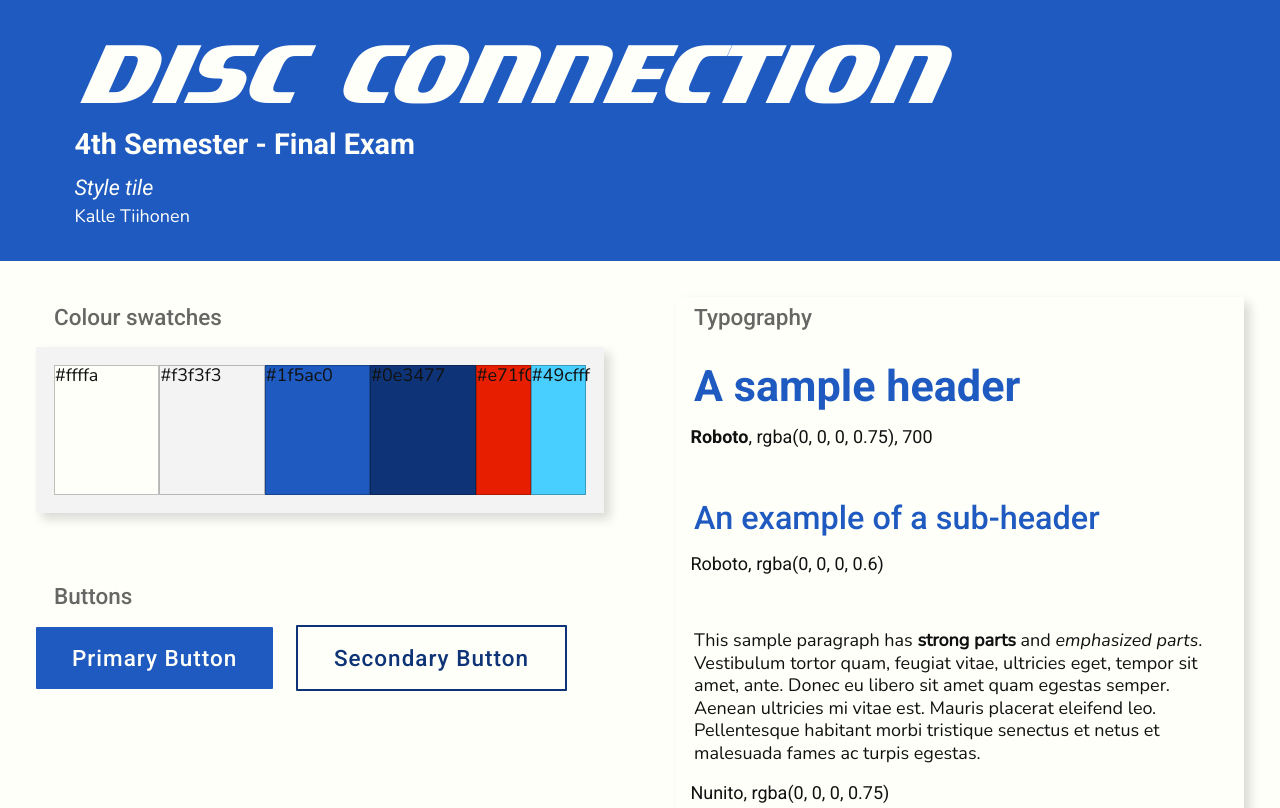
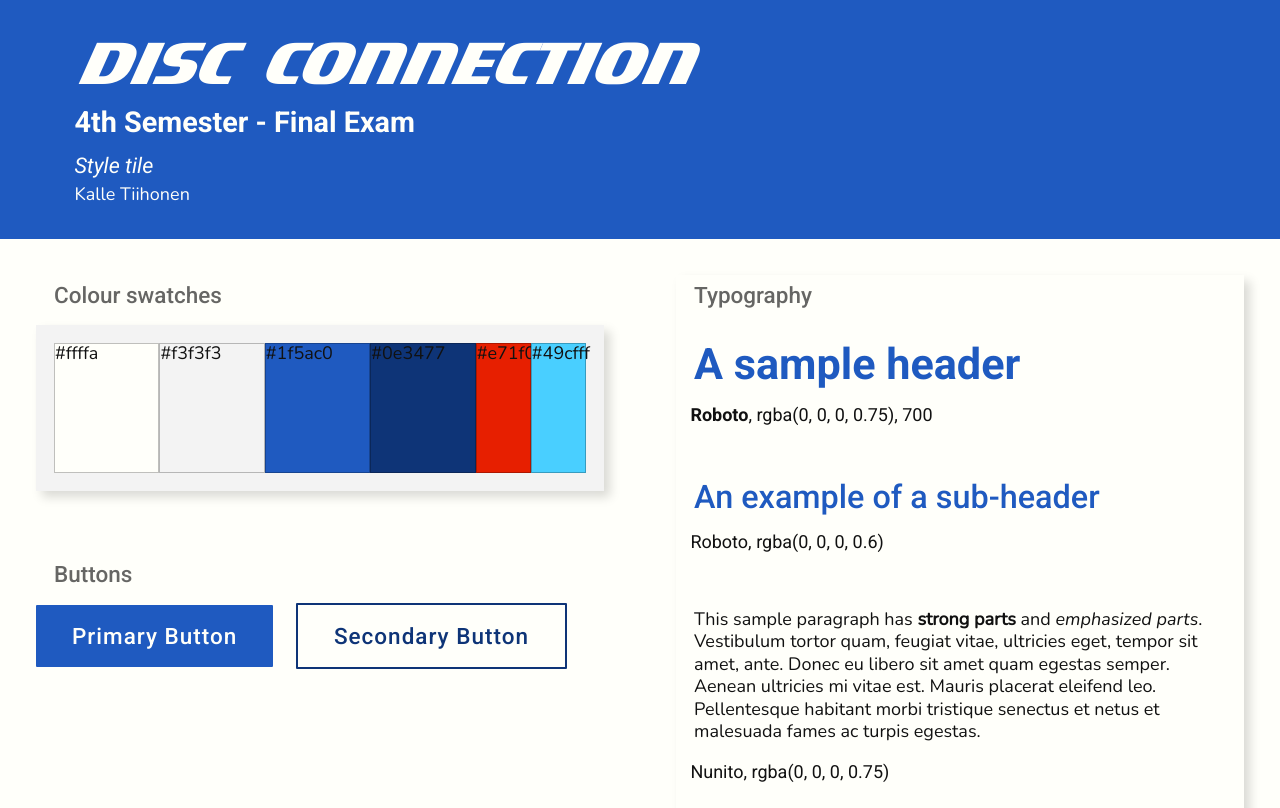
Before and after one commit to stringist/style-tile_disc-connection, a plain HTML site: page index.html in a window 1280 px wide. Shown: the top 808 px of the page. Drawn offline with nearby package versions, Linux system fonts and the light colour scheme.

Commit message:
fix import

```diff
--- a/css/style.css
+++ b/css/style.css
@@ -163,7 +163,7 @@ footer {
 }
 
 .header-wrapper h1 {
-    font-family: var(--accent-font);-oblique
+    font-family: var(--accent-font);
     font-size: 3rem;
     text-transform: uppercase;
     padding-right: 0.75em;
```
